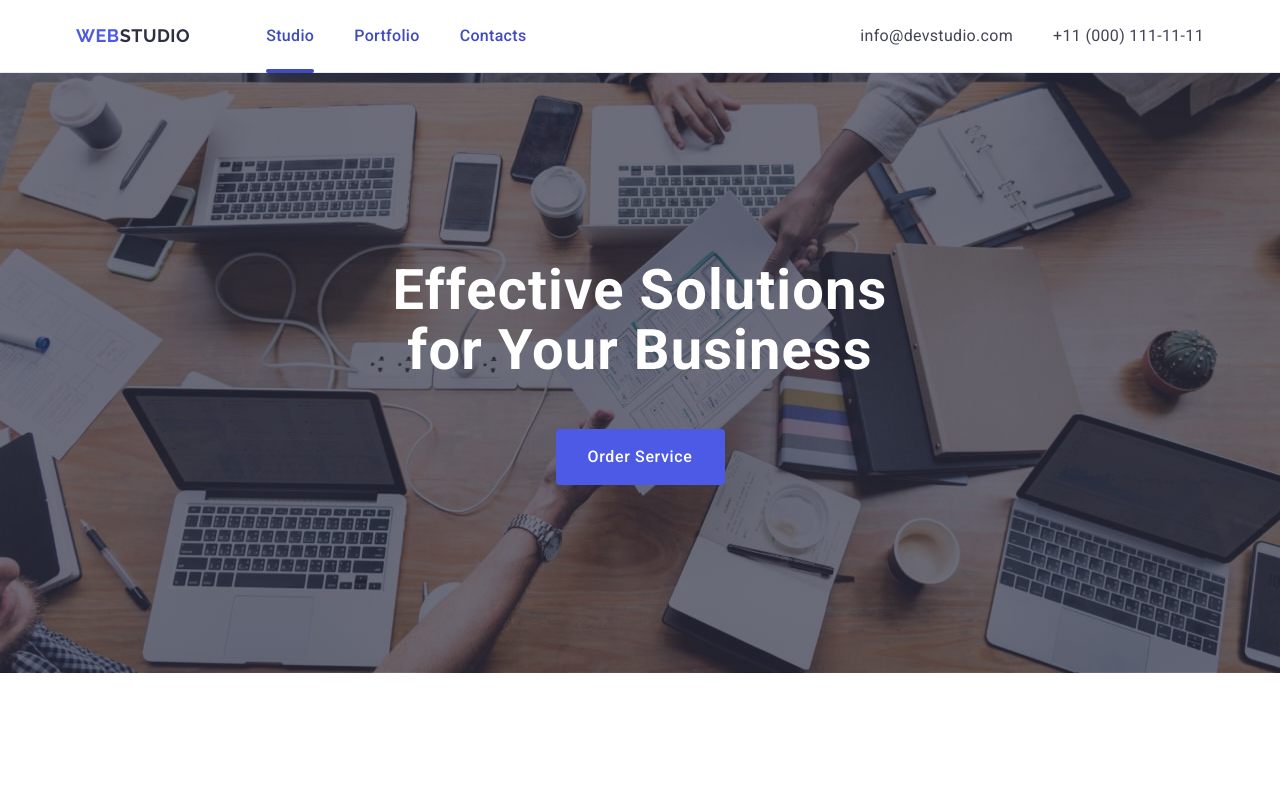
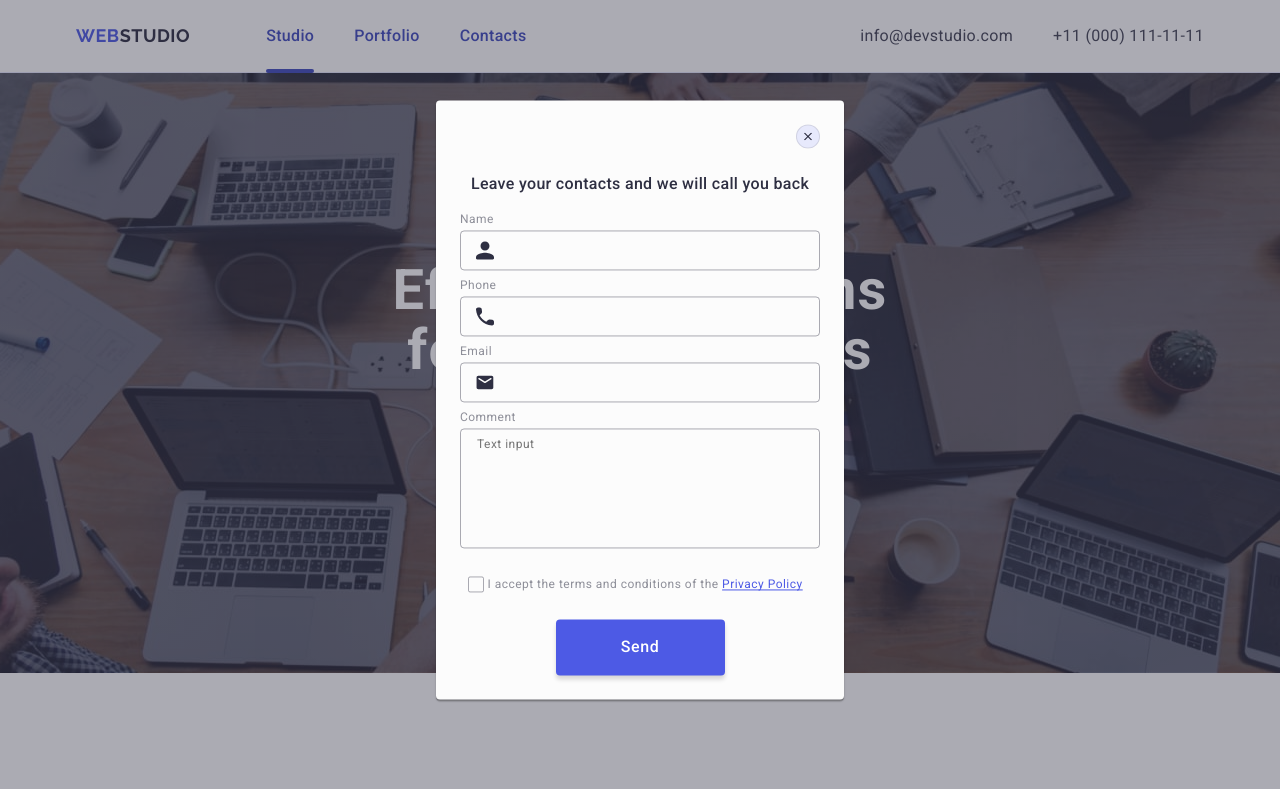
Before and after one commit to YliiaRom/goit-markup-hw-05, a plain HTML site: page index.html in a window 1280 px wide. Shown: the top 789 px of the page. Drawn offline with nearby package versions, Linux system fonts and the light colour scheme.

Commit message:
del pointer cursot none

```diff
--- a/css/styles.css
+++ b/css/styles.css
@@ -605,7 +605,7 @@ background-color: rgba(46, 47, 66, 0.40);
 transition: opacity 250ms cubic-bezier(0.4, 0, 0.2, 1), visibility 250ms cubic-bezier(0.4, 0, 0.2, 1);
  opacity: 0;
  visibility: hidden;
- pointer-events: none;
+ /* pointer-events: none; */
 
 
 }
--- a/index.html
+++ b/index.html
@@ -493,10 +493,10 @@
 
     </footer>
     <!-- --------------------backdrop------------------- -->
-    <div class="backdrop" data-modal>
+    <div class="backdrop is-open" data-modal>
       <div class="modal">
 
-        <button class="modal-close-btn" type="button" data-modal>
+        <button class="modal-close-btn" type="button" data-modal-close>
           <svg class="modal-close-icon" width="8" height="8">
             <use href="./images/icons.svg#icon-close"></use>
           </svg>
```
